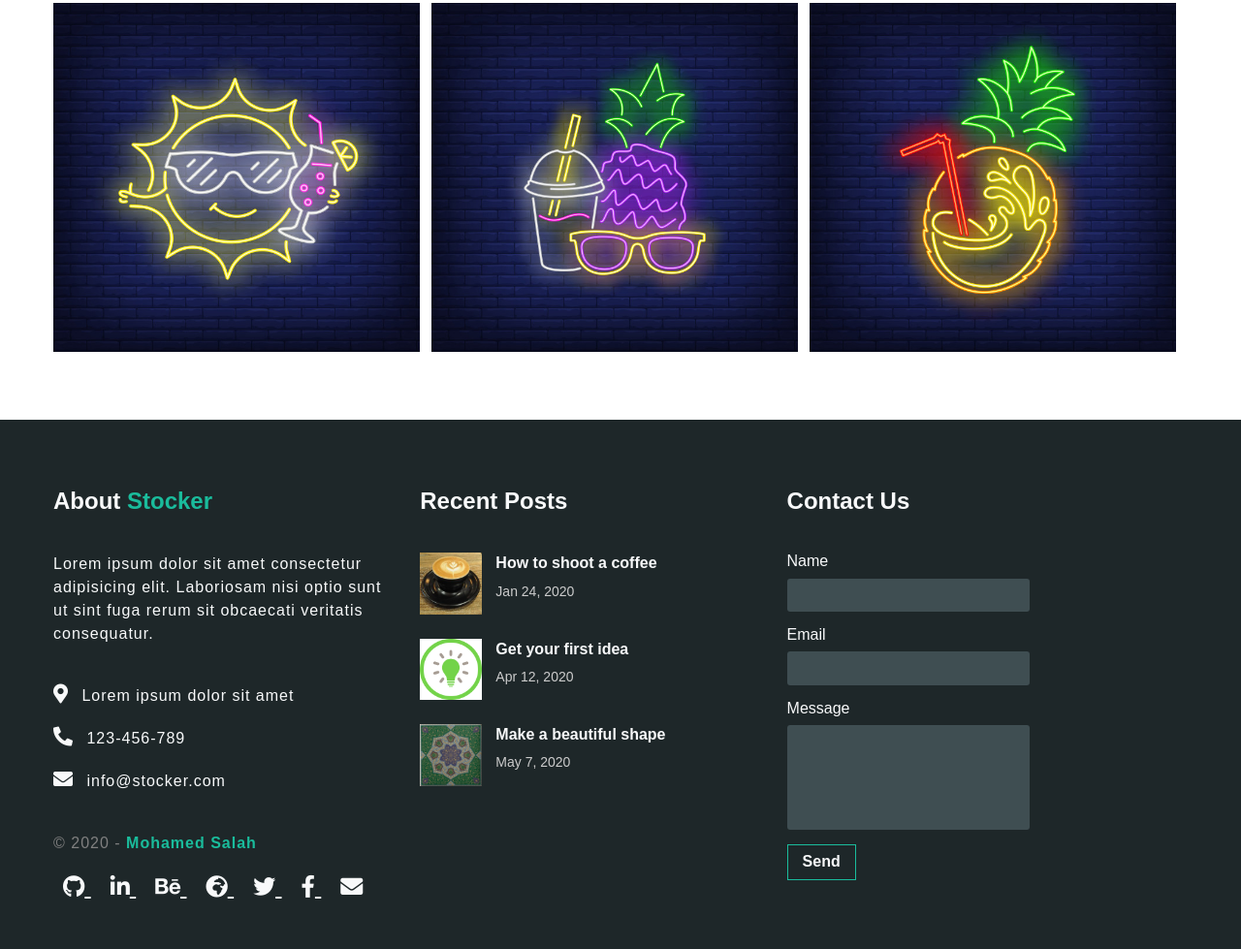
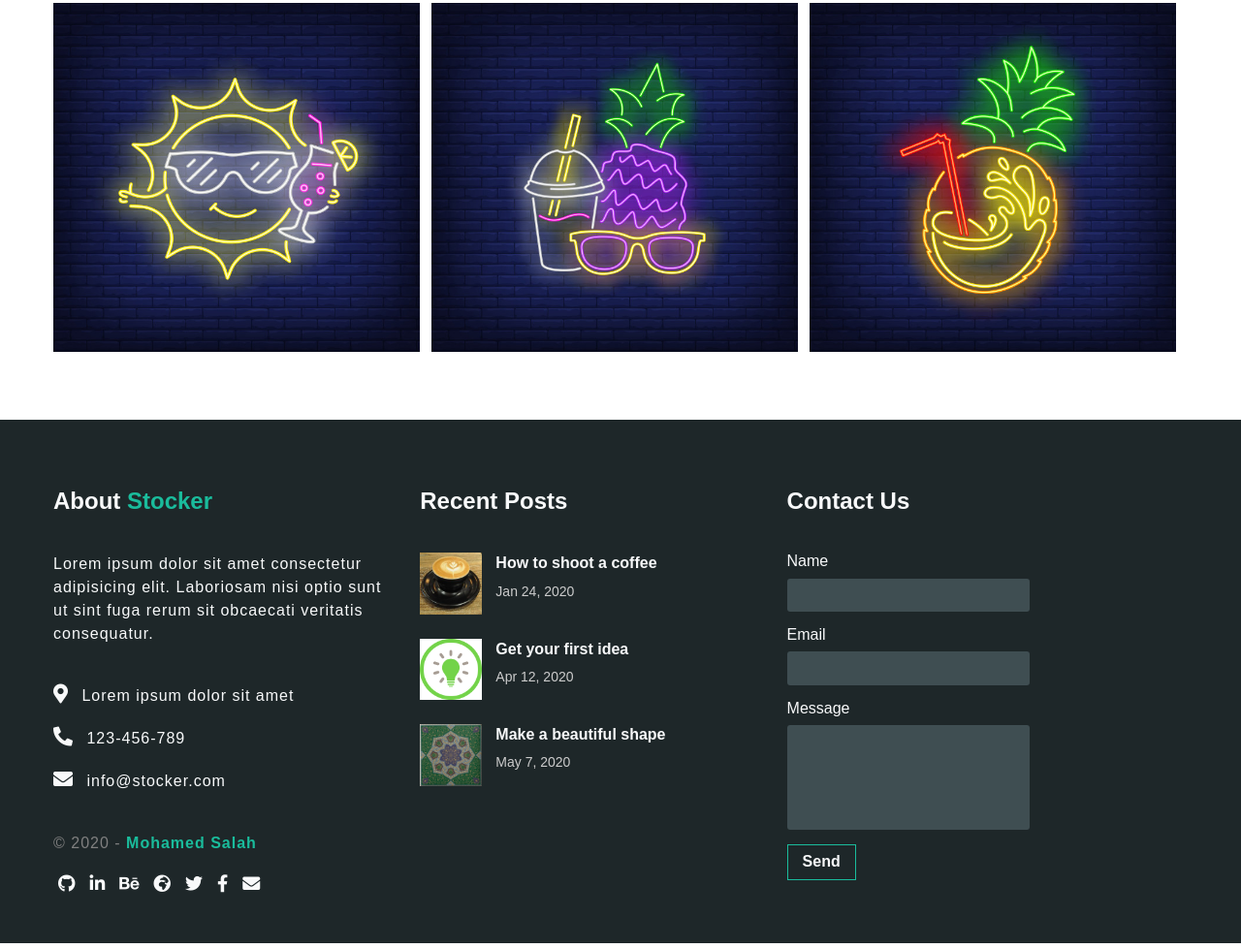
Before and after one commit to salahineo/Stocker, a plain HTML site: page index.html in a window 1280 px wide. Shown: the part 3167-4146 px from the top of the page at 97% size. Drawn offline with Linux system fonts and the light colour scheme.

Commit message:
Update style.css

```diff
--- a/css/style.css
+++ b/css/style.css
@@ -469,15 +469,17 @@ hr {
 }
 
 .contact .about .links a {
-  font-size: 23px;
-  padding: 5px 10px;
+  font-size: 18px;
+  padding: 5px;
   cursor: pointer;
   transition: all 0.3s ease-in-out;
   color: #f8f9fa;
+  text-decoration: none
 }
 
 .contact .about a:hover {
   color: #1abc9c;
+  text-decoration: none
 }
 
 .contact .posts h2 {
```
